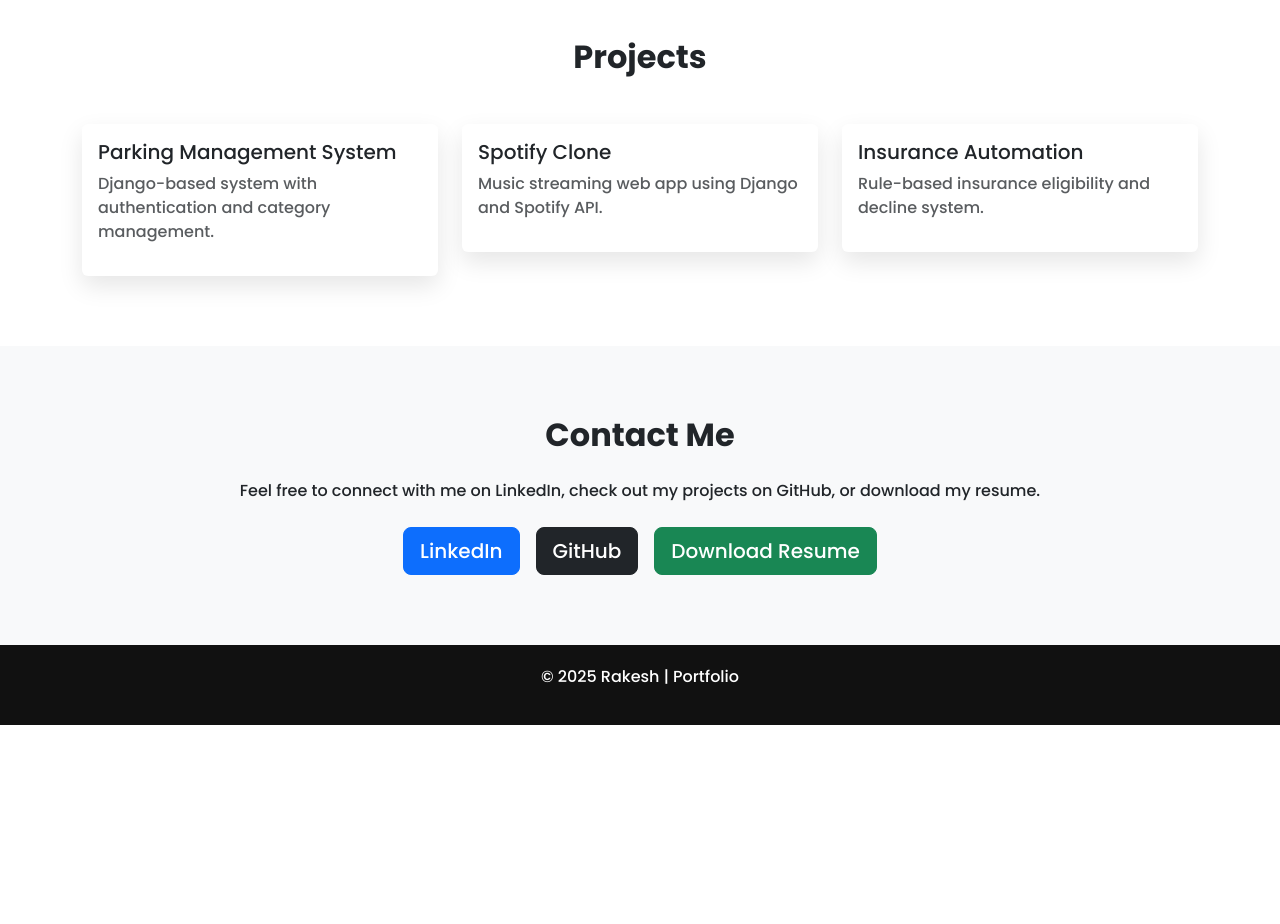
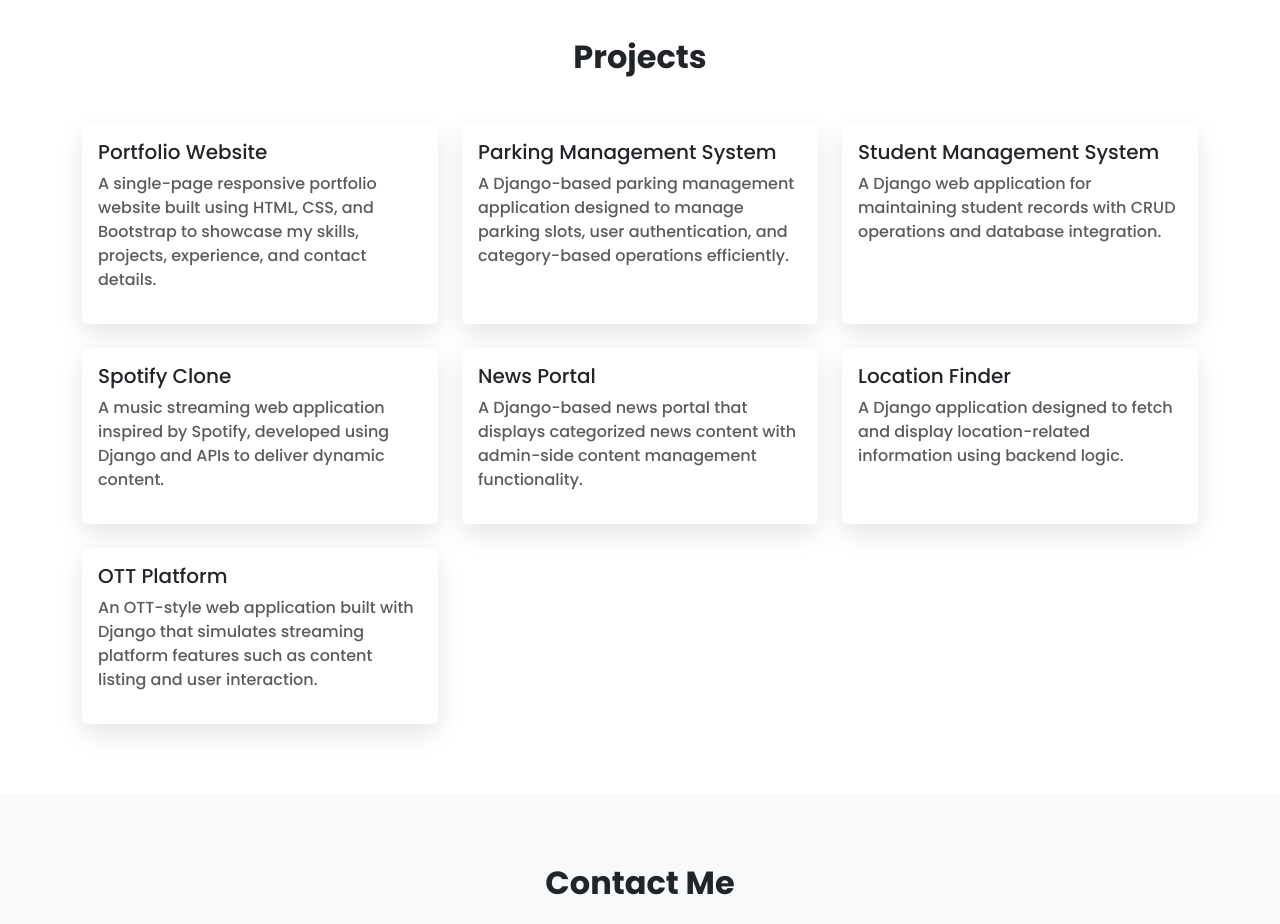
Before and after one commit to Rakesh1in/rakesh-portfolio, a plain HTML site: page index.html in a window 1280 px wide. Shown: the part 1380-2304 px from the top of the page. Before the commit the page ends 2105 px from the top, so only its background shows below. Drawn offline with nearby package versions, Linux system fonts and the light colour scheme.

Commit message:
Add files via upload

```diff
--- a/index.html
+++ b/index.html
@@ -41,7 +41,26 @@
             color: white;
             padding: 20px 0;
         }
+        .project-card {
+            transition: all 0.3s ease-in-out;
+            cursor: pointer;
+        }
+
+        .project-card:hover {
+            transform: translateY(-10px) scale(1.02);
+            box-shadow: 0 20px 40px rgba(0, 0, 0, 0.15);
+            background: linear-gradient(135deg, #fdfbfb, #ebedee);
+        }
+
+        .project-card h5 {
+            transition: color 0.3s ease;
+        }
+
+        .project-card:hover h5 {
+            color: #0d6efd;
+        }
     </style>
+
 </head>
 
 <body>
@@ -136,31 +155,94 @@ With a blend of technical expertise and domain understanding, I aim to contribut
 </section>
 
 <!-- PROJECTS -->
+<!-- PROJECTS -->
 <section id="projects" class="section">
     <div class="container">
         <h2 class="fw-bold text-center mb-5">Projects</h2>
+
         <div class="row g-4">
+
+            <!-- Portfolio -->
             <div class="col-md-4">
-                <div class="card p-3">
-                    <h5>Parking Management System</h5>
-                    <p class="text-muted">Django-based system with authentication and category management.</p>
+                <div class="card p-3 h-100 project-card">
+                    <h5>Portfolio Website</h5>
+                    <p class="text-muted">
+                        A single-page responsive portfolio website built using HTML, CSS, and Bootstrap
+                        to showcase my skills, projects, experience, and contact details.
+                    </p>
                 </div>
             </div>
+
+            <!-- Parking Management System -->
             <div class="col-md-4">
-                <div class="card p-3">
-                    <h5>Spotify Clone</h5>
-                    <p class="text-muted">Music streaming web app using Django and Spotify API.</p>
+                <div class="card p-3 h-100 project-card">
+                    <h5>Parking Management System</h5>
+                    <p class="text-muted">
+                        A Django-based parking management application designed to manage parking slots,
+                        user authentication, and category-based operations efficiently.
+                    </p>
                 </div>
             </div>
+
+            <!-- Student Management System -->
             <div class="col-md-4">
-                <div class="card p-3">
-                    <h5>Insurance Automation</h5>
-                    <p class="text-muted">Rule-based insurance eligibility and decline system.</p>
+                <div class="card p-3 h-100 project-card">
+                    <h5>Student Management System</h5>
+                    <p class="text-muted">
+                        A Django web application for maintaining student records with CRUD operations
+                        and database integration.
+                    </p>
                 </div>
             </div>
+
+            <!-- Spotify Clone -->
+            <div class="col-md-4">
+                <div class="card p-3 h-100 project-card">
+                    <h5>Spotify Clone</h5>
+                    <p class="text-muted">
+                        A music streaming web application inspired by Spotify, developed using Django
+                        and APIs to deliver dynamic content.
+                    </p>
+                </div>
+            </div>
+
+            <!-- News Portal -->
+            <div class="col-md-4">
+                <div class="card p-3 h-100 project-card">
+                    <h5>News Portal</h5>
+                    <p class="text-muted">
+                        A Django-based news portal that displays categorized news content with
+                        admin-side content management functionality.
+                    </p>
+                </div>
+            </div>
+
+            <!-- Location Finder -->
+            <div class="col-md-4">
+                <div class="card p-3 h-100 project-card">
+                    <h5>Location Finder</h5>
+                    <p class="text-muted">
+                        A Django application designed to fetch and display location-related information
+                        using backend logic.
+                    </p>
+                </div>
+            </div>
+
+            <!-- OTT Platform -->
+            <div class="col-md-4">
+                <div class="card p-3 h-100 project-card">
+                    <h5>OTT Platform</h5>
+                    <p class="text-muted">
+                        An OTT-style web application built with Django that simulates streaming platform
+                        features such as content listing and user interaction.
+                    </p>
+                </div>
+            </div>
+
         </div>
     </div>
 </section>
+
 
 <!-- CONTACT -->
 <section id="contact" class="section bg-light">
```
